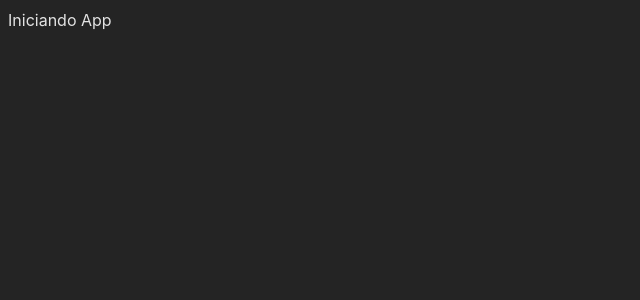
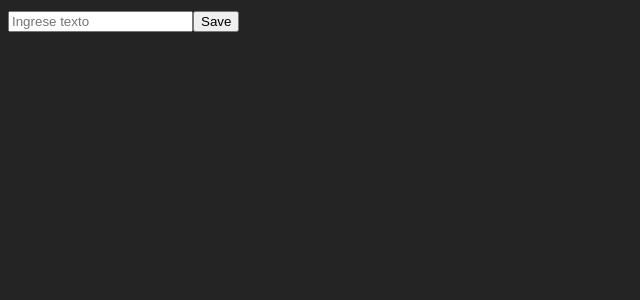
Before and after one commit to LuisFrancisco17/TodoList-App-React, a React (Vite) app: page / in a window 1280 px wide. Shown: the top 300 px of the page, without its empty margins (0-640 px from the left). Built offline with nearby package versions, Linux system fonts and the light colour scheme.

Commit message:
Creación de tarea

```diff
--- a/src/App.jsx
+++ b/src/App.jsx
@@ -1,9 +1,13 @@
-import React from 'react'
+import React, { useState } from "react";
+import { TaskCreator } from "./components/TaskCreator";
 
 const App = () => {
+
   return (
-    <div>Iniciando App</div>
-  )
-}
+    <div className="App">
+      <TaskCreator />
+    </div>
+  );
+};
 
-export default App
+export default App;
--- /dev/null
+++ b/src/components/TaskCreator.jsx
@@ -0,0 +1,23 @@
+import React, { useState } from "react";
+
+export const TaskCreator = () => {
+  const [newTaskName, setNewTaskName] = useState();
+
+  const handleSubmit = (e) => {
+    e.preventDefault();
+    localStorage.setItem("Task", newTaskName);
+    setNewTaskName("");
+  };
+
+  return (
+    <form onSubmit={handleSubmit}>
+      <input
+        type="text"
+        placeholder="Ingrese texto"
+        value={newTaskName}
+        onChange={(e) => setNewTaskName(e.target.value)}
+      />
+      <button>Save</button>
+    </form>
+  );
+}
```
